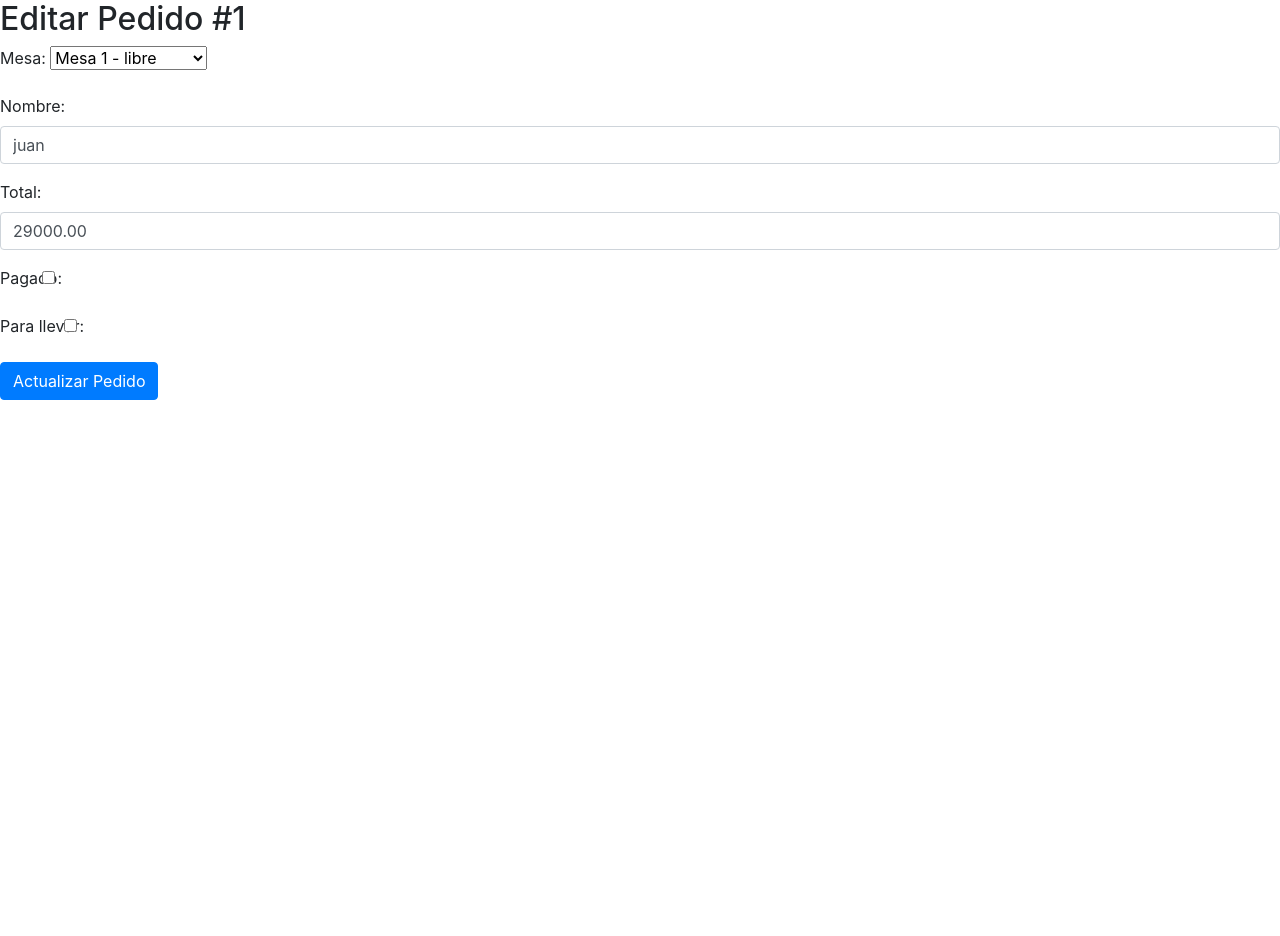
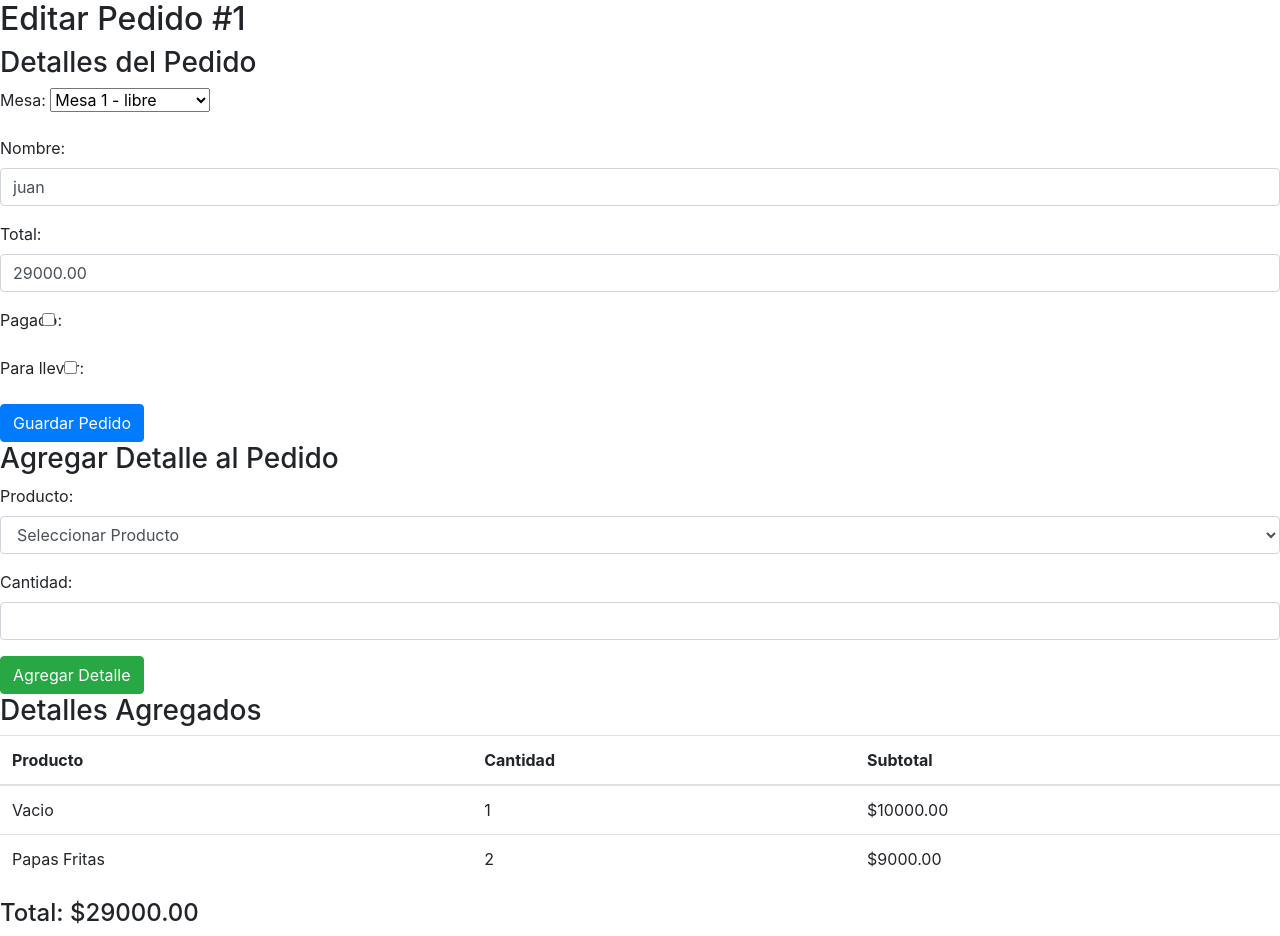
Before and after one commit to EzeAleGuzman/ElPolaco, a Django app: page /editar/1/ in a window 1280 px wide. Before the commit the page ends 400 px from the top, so only its background shows below. Run offline with Django 5.2, Linux system fonts and the light colour scheme; data comes from the database, SQL or seed files in the repository; both versions use the stored data as it was after the commit; some libraries are stand-ins or nearby versions.

Commit message:
trabajar en detalles

```diff
--- a/elPolaco/Parrilla/forms.py
+++ b/elPolaco/Parrilla/forms.py
@@ -1,6 +1,6 @@
 # forms.py
 from django import forms
-from .models import Pedido, Mesa
+from .models import Pedido, DetallePedido, Producto
 
 class PedidoForm(forms.ModelForm):
     class Meta:
@@ -14,5 +14,10 @@ class PedidoForm(forms.ModelForm):
             'para_llevar': forms.CheckboxInput(attrs={'class': 'form-check-input'}),
         }
 
-    # Filtrar las mesas disponibles (solo las que están libres)
-    mesa = forms.ModelChoiceField(queryset=Mesa.objects.filter(estado='libre'), empty_label="Seleccionar mesa")
+class DetallePedidoForm(forms.ModelForm):
+    class Meta:
+        model = DetallePedido
+        fields = ['producto', 'cantidad']
+
+    producto = forms.ModelChoiceField(queryset=Producto.objects.all(), empty_label="Seleccionar Producto", widget=forms.Select(attrs={'class': 'form-control'}))
+    cantidad = forms.IntegerField(min_value=1, widget=forms.NumberInput(attrs={'class': 'form-control'}))
--- a/elPolaco/Parrilla/templates/Parrilla/editar_pedido.html
+++ b/elPolaco/Parrilla/templates/Parrilla/editar_pedido.html
@@ -1,10 +1,41 @@
 {% extends 'Parrilla/base_generic.html' %}
 
 {% block content %}
-    <h2>Editar Pedido #{{ form.instance.id }}</h2>
+    <h2>Editar Pedido #{{ pedido.id }}</h2>
+
+    <h3>Detalles del Pedido</h3>
     <form method="post">
         {% csrf_token %}
-        {{ form.as_p }}
-        <button type="submit" class="btn btn-primary">Actualizar Pedido</button>
+        {{ pedido_form.as_p }}
+        <button type="submit" name="editar_pedido" class="btn btn-primary">Guardar Pedido</button>
     </form>
+
+    <h3>Agregar Detalle al Pedido</h3>
+    <form method="post">
+        {% csrf_token %}
+        {{ detalle_form.as_p }}
+        <button type="submit" name="agregar_detalle" class="btn btn-success">Agregar Detalle</button>
+    </form>
+
+    <h3>Detalles Agregados</h3>
+    <table class="table">
+        <thead>
+            <tr>
+                <th>Producto</th>
+                <th>Cantidad</th>
+                <th>Subtotal</th>
+            </tr>
+        </thead>
+        <tbody>
+            {% for detalle in detalles_pedido %}
+                <tr>
+                    <td>{{ detalle.producto.nombre }}</td>
+                    <td>{{ detalle.cantidad }}</td>
+                    <td>${{ detalle.subtotal }}</td>
+                </tr>
+            {% endfor %}
+        </tbody>
+    </table>
+
+    <h4>Total: ${{ pedido.total }}</h4>
 {% endblock %}
--- a/elPolaco/Parrilla/urls.py
+++ b/elPolaco/Parrilla/urls.py
@@ -7,6 +7,6 @@ urlpatterns = [
     path('mesas/', views.vista_mesas, name='vista_mesas'),
     path('pedido/<int:pedido_id>/', views.detalle_pedido, name='detalle_pedido'),
     path('crear/', views.PedidoCreateView.as_view(), name='crear_pedido'),
-    path('editar/<int:pk>/', views.PedidoUpdateView.as_view(), name='editar_pedido'),
+    path('editar/<int:pk>/', views.editar_pedido, name='editar_pedido'),
     path('eliminar/<int:pk>/', views.PedidoDeleteView.as_view(), name='eliminar_pedido'),
 ]
--- a/elPolaco/Parrilla/views.py
+++ b/elPolaco/Parrilla/views.py
@@ -3,7 +3,7 @@ from django.utils import timezone
 from django.urls import reverse_lazy
 from django.views.generic import CreateView, UpdateView, DeleteView
 from .models import Producto, Pedido, Mesa
-from .forms import PedidoForm
+from .forms import PedidoForm, DetallePedidoForm
 
 
 def ver_menu(request):
@@ -32,15 +32,40 @@ class PedidoCreateView(CreateView):
         # Aquí podemos agregar lógica adicional si es necesario
         return super().form_valid(form)
 
-# Vista para editar un pedido
-class PedidoUpdateView(UpdateView):
-    model = Pedido
-    form_class = PedidoForm
-    template_name = 'Parrilla/editar_pedido.html'
+def editar_pedido(request, pk):
+    pedido = get_object_or_404(Pedido, pk=pk)
 
-    def form_valid(self, form):
-        # Aquí podemos agregar lógica adicional si es necesario
-        return super().form_valid(form)
+    # Formulario para editar el pedido
+    if request.method == 'POST' and 'editar_pedido' in request.POST:
+        pedido_form = PedidoForm(request.POST, instance=pedido)
+        if pedido_form.is_valid():
+            pedido_form.save()
+            pedido.calcular_total()  # Calcular el total después de editar
+            return redirect('detalle_pedido', pedido_id=pedido.id)
+    else:
+        pedido_form = PedidoForm(instance=pedido)
+
+    # Formulario para agregar detalles al pedido
+    if request.method == 'POST' and 'agregar_detalle' in request.POST:
+        detalle_form = DetallePedidoForm(request.POST)
+        if detalle_form.is_valid():
+            detalle = detalle_form.save(commit=False)
+            detalle.pedido = pedido  # Asociar el detalle con el pedido
+            detalle.calcular_subtotal()  # Calcular el subtotal del detalle
+            detalle.save()
+            pedido.calcular_total()  # Recalcular el total después de agregar el detalle
+            return redirect('editar_pedido', pk=pedido.id)
+    else:
+        detalle_form = DetallePedidoForm()
+
+    detalles_pedido = pedido.detallepedido_set.all()  # Obtener los detalles del pedido
+
+    return render(request, 'Parrilla/editar_pedido.html', {
+        'pedido_form': pedido_form,
+        'detalle_form': detalle_form,
+        'detalles_pedido': detalles_pedido,
+        'pedido': pedido,
+    })
 
 # Vista para eliminar un pedido
 class PedidoDeleteView(DeleteView):
```
Also changed, not shown: elPolaco/db.sqlite3.
